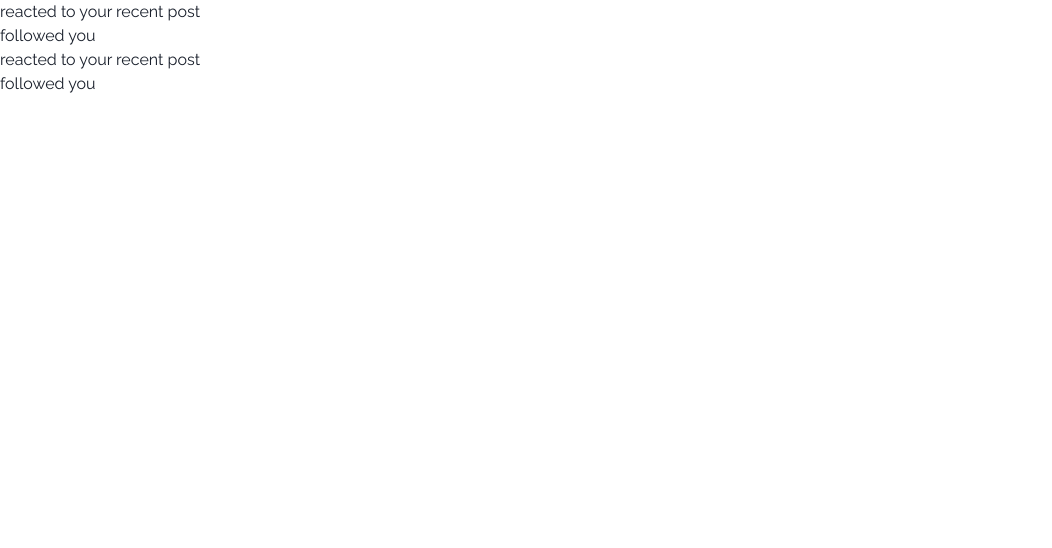
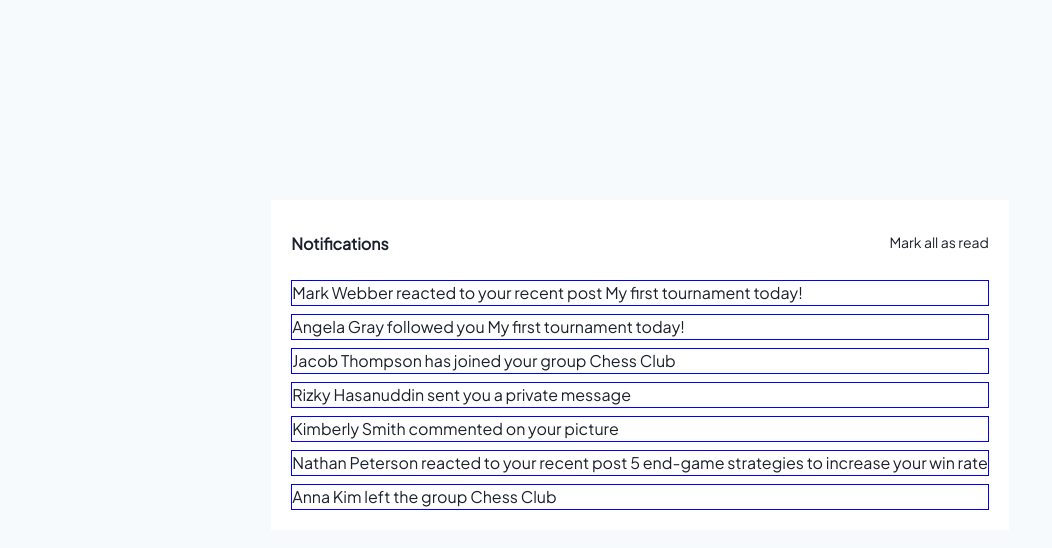
Before and after one commit to davidadediji/Notifications-Page, a React (Vite) app: page / in a window 1280 px wide. Shown: the top 548 px of the page, without its empty margins (0-1052 px from the left). Built offline with nearby package versions, Linux system fonts and the light colour scheme.

Commit message:
chore: add new font

```diff
--- a/package.json
+++ b/package.json
@@ -13,6 +13,7 @@
     "@emotion/react": "^11.10.4",
     "@emotion/styled": "^11.10.4",
     "@fontsource/open-sans": "^4.5.11",
+    "@fontsource/plus-jakarta-sans": "^4.5.10",
     "@fontsource/raleway": "^4.5.10",
     "framer-motion": "^7.3.5",
     "react": "^18.2.0",
--- a/src/App.tsx
+++ b/src/App.tsx
@@ -1,30 +1,30 @@
 import { useState, useEffect } from 'react';
-import { Box } from '@chakra-ui/react';
+import { Box, Flex } from '@chakra-ui/react';
 import { NotificationPage } from './pages/notificationPage';
-import Data from './data/data.json'
+import Data from './data/data.json';
 
 function App() {
+	interface Notification {
+		id: string;
+		user: string;
+		action: string;
+		reaction: string | null;
+		time: string;
+		status: string;
+		details?: string | null;
+	}
 
-  interface Notification {
-    id: string,
-		user: string,
-		action: string,
-		reaction: string,
-		time: string,
-		status: string,
-		details?:string|null
-  }
+	const [notify, setNotify] = useState<Notification[]>([]);
 
-  const [notify, setNotify] = useState<Notification[]>([])
-
-  useEffect(()=>{
-    setNotify((prev)=>[...prev, ...Data])
-  }, [])
+	useEffect(() => {
+		setNotify(Data);
+	}, []);
 
 	return (
-		<Box>
-      <NotificationPage unique={true} data={notify}></NotificationPage>
-
+		<Box height={'100vh'} bg={'hsl(210, 60%, 98%)'}>
+			<Box display={'flex'} justifyContent={'center'} alignItems={'center'}>
+				<NotificationPage unique={true} data={notify}></NotificationPage>
+			</Box>
 		</Box>
 	);
 }
--- a/src/components/Card.tsx
+++ b/src/components/Card.tsx
@@ -1,14 +1,19 @@
-import { Box } from '@chakra-ui/react'
-import React from 'react'
+import { Box, Text } from '@chakra-ui/react';
+import React from 'react';
 
-type Person ={
-    firstname:string
-}
+type Person = {
+	user: string;
+	action: string;
+	reaction?: string|null;
+	time: string;
+	status: string;
+	details?: string|null;
+};
 
-export const Card = ({firstname}:Person) => {
-  return (
-    <Box>
-        {firstname}
-    </Box>
-  )
-}
+export const Card = ({ user, action, reaction, time, status, details }: Person) => {
+	return <Box border={'1px solid blue'} mt={2}>
+        <Text textAlign={'left'}>
+        {user} {action} {reaction}
+        </Text>
+      </Box>;
+};
--- a/src/data/data.json
+++ b/src/data/data.json
@@ -16,5 +16,50 @@
 		"time": "5m ago",
 		"status": "unread",
 		"details":null
+	},
+	{
+		"id": "3",
+		"user": "Jacob Thompson",
+		"action": "has joined your group",
+		"reaction": "Chess Club",
+		"time": "1 day ago",
+		"status": "unread",
+		"details":null
+	},
+	{
+		"id": "4",
+		"user": "Rizky Hasanuddin",
+		"action": "sent you a private message",
+		"reaction": null,
+		"time": "5 days ago",
+		"status": "read",
+		"details":"Hello, thanks for setting up the Chess Club. I've been a member for a few weeks now and I'm already having lots of fun and improving my game."
+	},
+	{
+		"id": "5",
+		"user": "Kimberly Smith",
+		"action": "commented on your picture",
+		"reaction": null,
+		"time": "1 week ago",
+		"status": "read",
+		"details":null
+	},
+	{
+		"id": "6",
+		"user": "Nathan Peterson",
+		"action": "reacted to your recent post",
+		"reaction": "5 end-game strategies to increase your win rate",
+		"time": "2 weeks ago",
+		"status": "unread",
+		"details":null
+	},
+	{
+		"id": "7",
+		"user": "Anna Kim",
+		"action": "left the group",
+		"reaction": "Chess Club",
+		"time": "2 weeks ago",
+		"status": "unread",
+		"details":null
 	}
 ]
--- a/src/main.tsx
+++ b/src/main.tsx
@@ -1,5 +1,7 @@
 import '@fontsource/raleway/400.css';
 import '@fontsource/open-sans/700.css';
+import "@fontsource/plus-jakarta-sans"
+
 import React from 'react';
 import ReactDOM from 'react-dom/client';
 import App from './App';
--- a/src/pages/notificationPage.tsx
+++ b/src/pages/notificationPage.tsx
@@ -1,29 +1,43 @@
-import { Box } from '@chakra-ui/react';
+import { Box, Center, VStack, Flex, Spacer } from '@chakra-ui/react';
 import React from 'react';
 import { Card } from '../components/Card';
-
 
 interface DataProps {
 	data: {
 		id: string;
 		user: string;
 		action: string;
-		reaction: string;
+		reaction?: string | null;
 		time: string;
 		status: string;
-		details?:string|null;
-	}[],
-	unique:true
+		details?: string | null;
+	}[];
+	unique: true;
 }
 
 export const NotificationPage = ({ data, unique }: DataProps) => {
 	return (
-		<Box>
-			{data.map((detail) => {
-				return (
-					<Card key={detail.user} firstname={detail.action}></Card>
-				);
-			})}
+		<Box mt={200} bg={'#fff'} p={5}>
+			<Flex py={3} pb={'4'}>
+				<Box fontWeight={800}>Notifications</Box>
+				<Spacer />
+				<Box fontSize={'14px'}> Mark all as read</Box>
+			</Flex>
+			<Box>
+				{data.map((detail) => {
+					return (
+						<Card
+							user={detail.user}
+							action={detail.action}
+							reaction={detail.reaction}
+							time={detail.time}
+							status={detail.status}
+							key={detail.id}
+							details={detail.details}
+						></Card>
+					);
+				})}
+			</Box>
 		</Box>
 	);
 };
--- a/src/utils/theme.ts
+++ b/src/utils/theme.ts
@@ -2,8 +2,8 @@ import { extendTheme } from '@chakra-ui/react'
 
 const theme = extendTheme({
   fonts: {
-    heading: `'Open Sans', sans-serif`,
-    body: `'Raleway', sans-serif`,
+    heading: `'Plus Jakarta Sans', sans-serif`,
+    body: `'Plus Jakarta Sans', sans-serif`,
   },
 })
 
```
Also changed, not shown: 1 other file (tests, documents, lock files or other folders).
